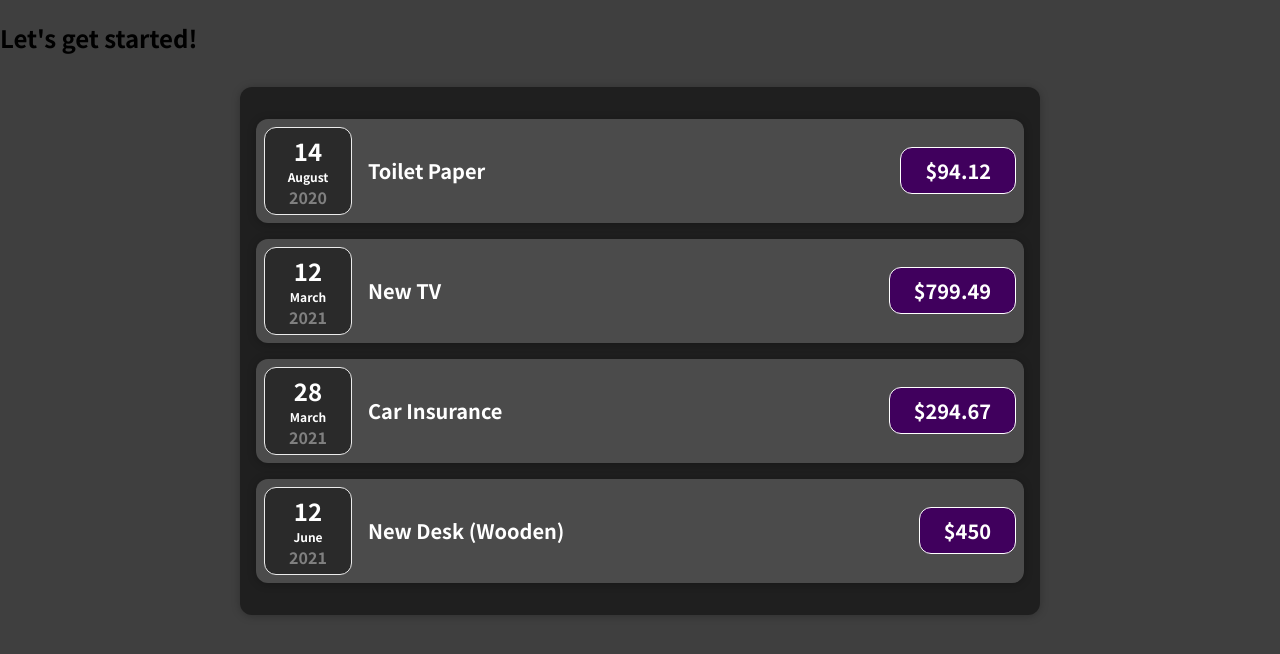
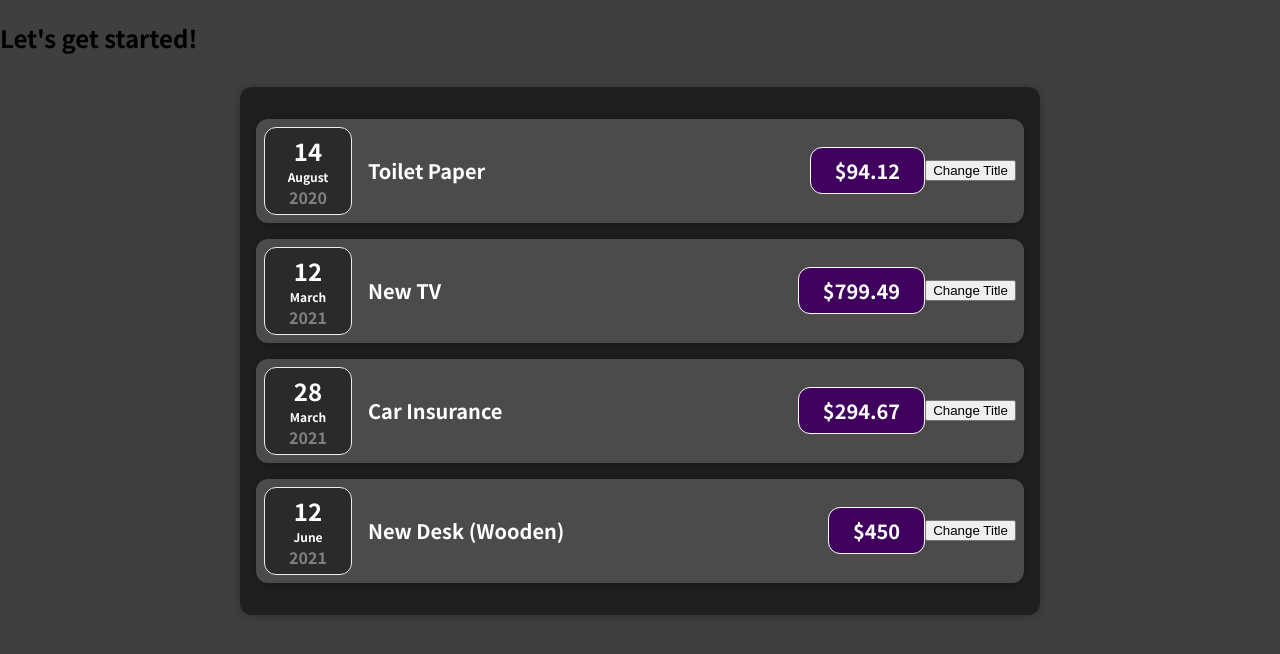
Before and after one commit to svenku/react-test, a React (Create React App) app: page / in a window 1280 px wide. Shown: the top 654 px of the page. Built offline with nearby package versions, Linux system fonts and the light colour scheme.

Commit message:
Introduce button, clickHandler and state

```diff
--- a/src/components/Expenses/ExpenseItem.js
+++ b/src/components/Expenses/ExpenseItem.js
@@ -1,16 +1,26 @@
+import { useState } from "react";
+
 import ExpenseDate from "./ExpenseDate";
 import Card from "../UI/Card";
 import "./ExpenseItem.css";
 
 const ExpenseItem = (props) =>{
 
+  const [title, setTitle] = useState(props.title);
+
+  const clickHandler = () => {
+    setTitle('Updated!');
+    console.log('button clicked');
+  }
+
   return (
     <Card className="expense-item">
       <ExpenseDate date={props.date}/>
       <div className="expense-item__description">
-        <h2>{props.title}</h2>
+        <h2>{title}</h2>
         <div className="expense-item__price">${props.amount}</div>
       </div>
+      <button onClick={clickHandler}>Change Title</button>
     </Card>
   );
 }
```
